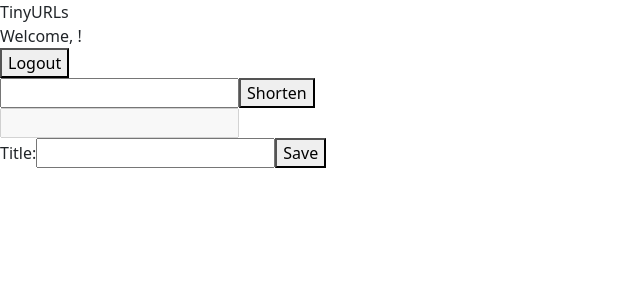
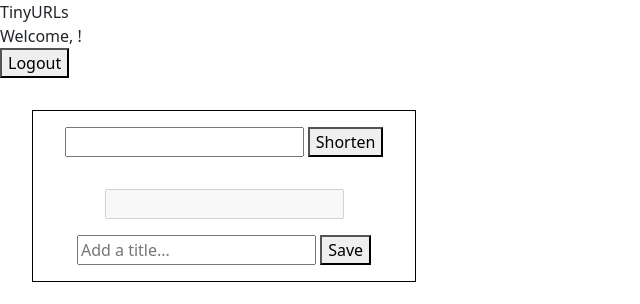
Before and after one commit to Purpleknife/TinyURLs, a React (Create React App) app in the folder front-end/: page /dashboard/1 in a window 1280 px wide. Shown: the top 304 px of the page, without its empty margins (0-640 px from the left). Built offline with nearby package versions, Linux system fonts and the light colour scheme; no server answers; the HTML template or start-up script is replaced by a standard one.

Commit message:
Initial styling of the form.

```diff
--- /dev/null
+++ b/front-end/src/components/ShortenURLs.scss
@@ -0,0 +1,20 @@
+@import "~bootstrap/scss/bootstrap";
+@import "../styles/variables";
+
+.shorten_url {
+  border: 1px solid black;
+  width: 30%;
+  margin-left: 2em;
+  margin-top: 2em;
+  padding-bottom: 1em;
+  text-align: center;
+
+  .long_url_input {
+    padding-top: 1em;
+    padding-bottom: 2em;
+  }
+
+  .short_url {
+    padding-bottom: 1em;
+  }
+}
--- a/front-end/src/components/ShortenURLs.tsx
+++ b/front-end/src/components/ShortenURLs.tsx
@@ -1,18 +1,24 @@
 import React, { useRef, useState } from 'react';
+
+import './ShortenURLs.scss';
+
 
 const ShortenURLs = () => {
   const [shortURL, setShortURL] = useState<any>(null);
+
   const longURL = useRef<any>(null);
   const title = useRef<any>(null);
 
   return (
-    <div>
-      <input
-        type='longurl'
-        name='longurl'
-        ref={longURL}
-      />
+    <div className='shorten_url'>
+      <div className='long_url_input'>
+        <input
+          type='longurl'
+          name='longurl'
+          ref={longURL}
+        />&nbsp;
       <button type='submit'>Shorten</button>
+      </div>
       <div className='short_url'>
         <input
           defaultValue={shortURL}
@@ -20,12 +26,12 @@ const ShortenURLs = () => {
         />
       </div>
 
-      <span>Title:</span>
       <input
+        placeholder='Add a title...'
         type='title'
         name='title'
         ref={title}
-      />
+      />&nbsp;
       <button type='submit'>Save</button>
     </div>
   );
```
